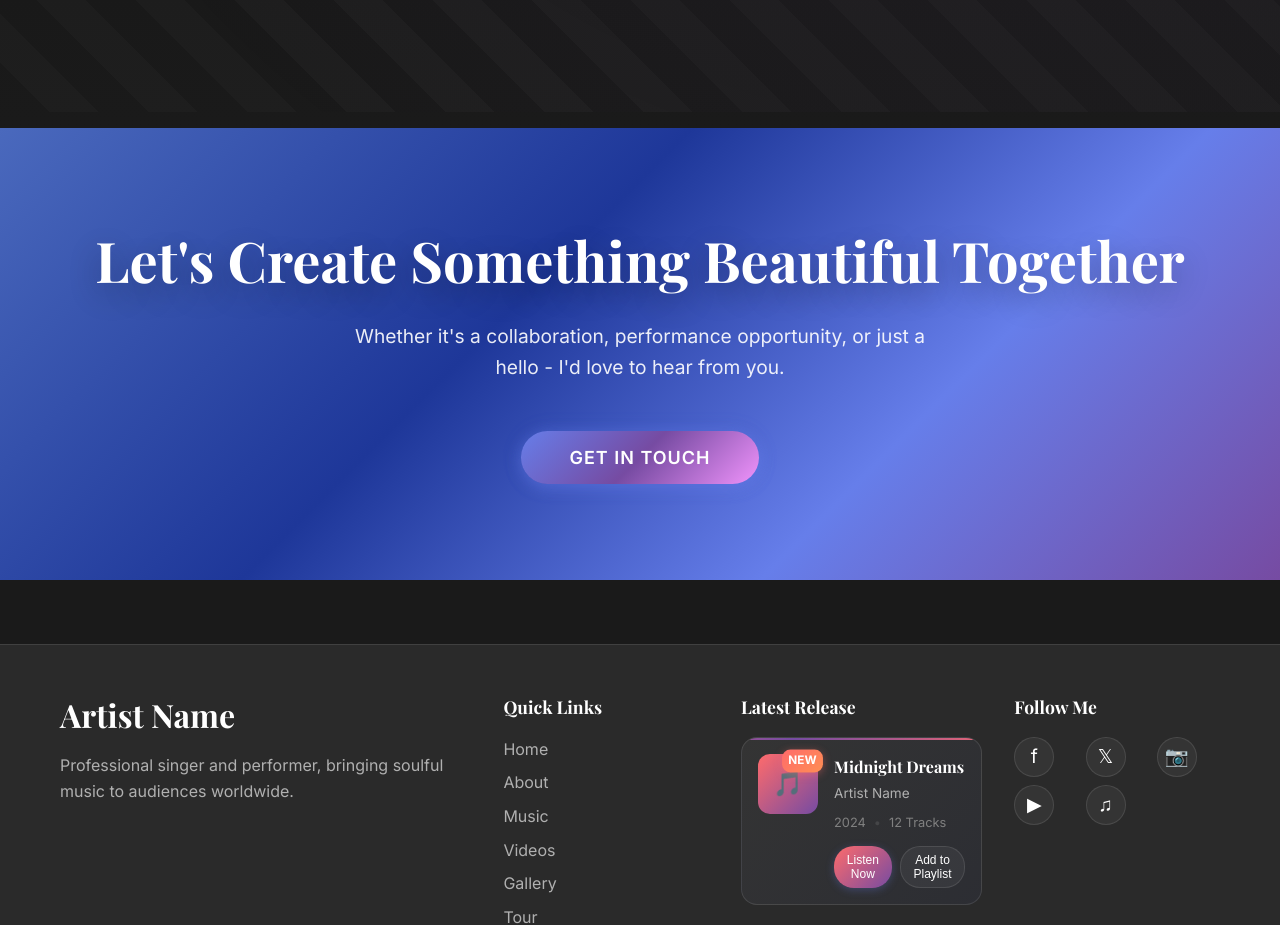
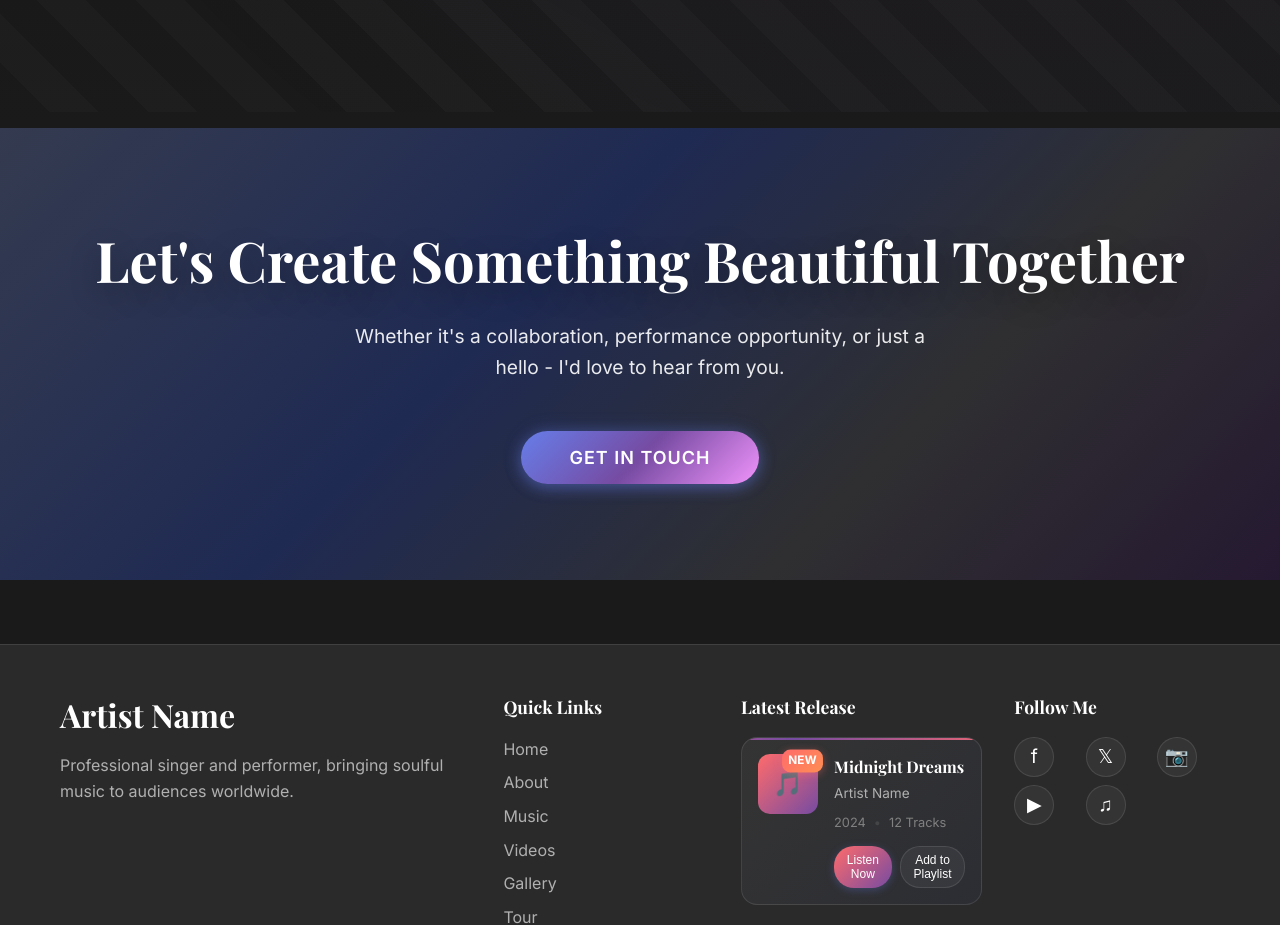
Before and after one commit to mkError420/Singer-portfolio-only-frontend, a React (Create React App) app: page /about in a window 1280 px wide. Shown: the part 6160-7085 px from the top of the page. Built offline with nearby package versions, Linux system fonts and the light colour scheme.

Commit message:
Add background image to Music page hero section

```diff
--- a/src/pages/About.js
+++ b/src/pages/About.js
@@ -1008,7 +1008,7 @@ const About = () => {
         {/* Call to Action */}
         <section className="cta-section" style={{
           padding: '6rem 0',
-          background: 'linear-gradient(135deg, #4a69bd 0%, #1e3799 40%, #667eea 70%, #764ba2 100%)',
+          background: 'linear-gradient(135deg, #343b50ff 0%, #1f2a53ff 40%, #2f2f31ff 70%, #251931ff 100%)',
           textAlign: 'center',
           position: 'relative',
           overflow: 'hidden',
--- a/src/pages/Music.js
+++ b/src/pages/Music.js
@@ -156,8 +156,9 @@ const Music = () => {
       {/* Hero Section */}
       <section className="music-hero" style={{
         padding: '8rem 0 4rem',
-        background: 'linear-gradient(135deg, #1a1a1a 0%, #2a2a2a 100%)',
+        background: 'linear-gradient(135deg, rgba(26, 26, 26, 0.85) 0%, rgba(42, 42, 42, 0.9) 100%), url("https://images.unsplash.com/photo-1514525253161-7a46d19cd819?w=1920&h=800&fit=crop&crop=entropy&auto=format") center/cover',
         textAlign: 'center',
+        position: 'relative',
       }}>
         <div className="container">
           <motion.div
```
